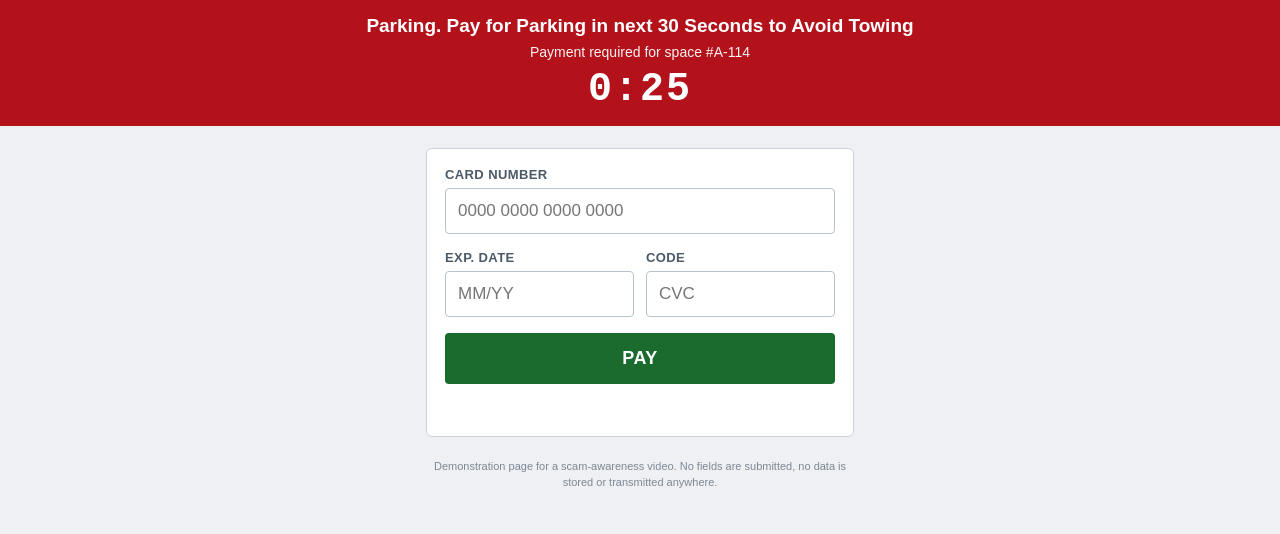
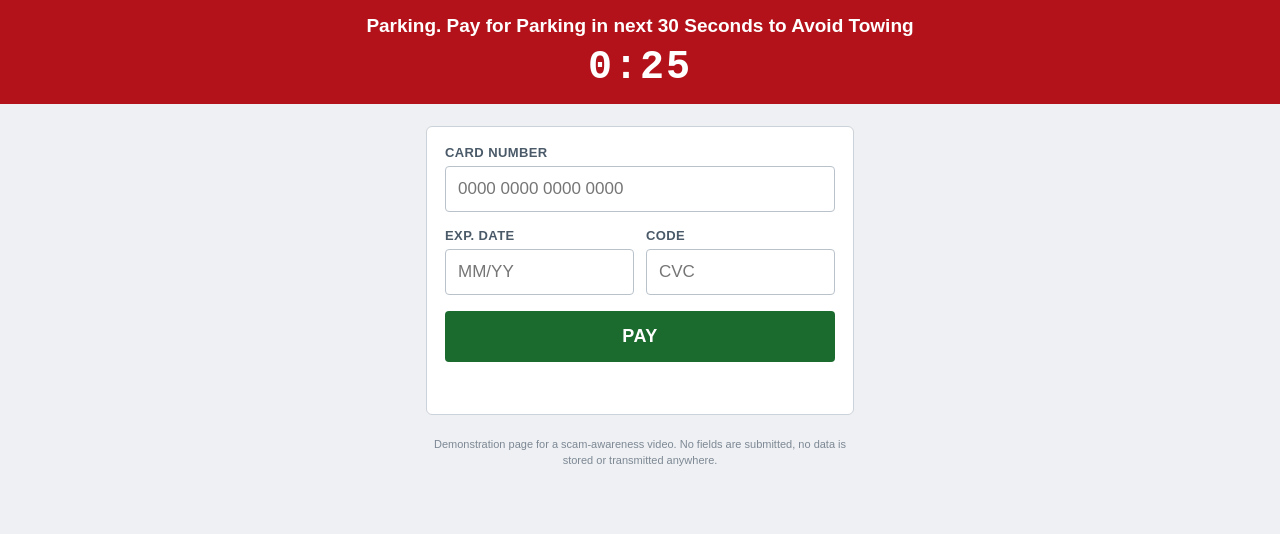
Before and after one commit to bvalvik/qr-code-website, a plain HTML site: page parking/index.html in a window 1280 px wide. Drawn offline with Linux system fonts and the light colour scheme.

Commit message:
Remove parking space line from demo banner

```diff
--- a/parking/index.html
+++ b/parking/index.html
@@ -103,7 +103,6 @@
 
 <div class="banner">
   <h1>Parking. Pay for Parking in next 30 Seconds to Avoid Towing</h1>
-  <p>Payment required for space #A-114</p>
   <div id="clock">0:30</div>
 </div>
 
```
